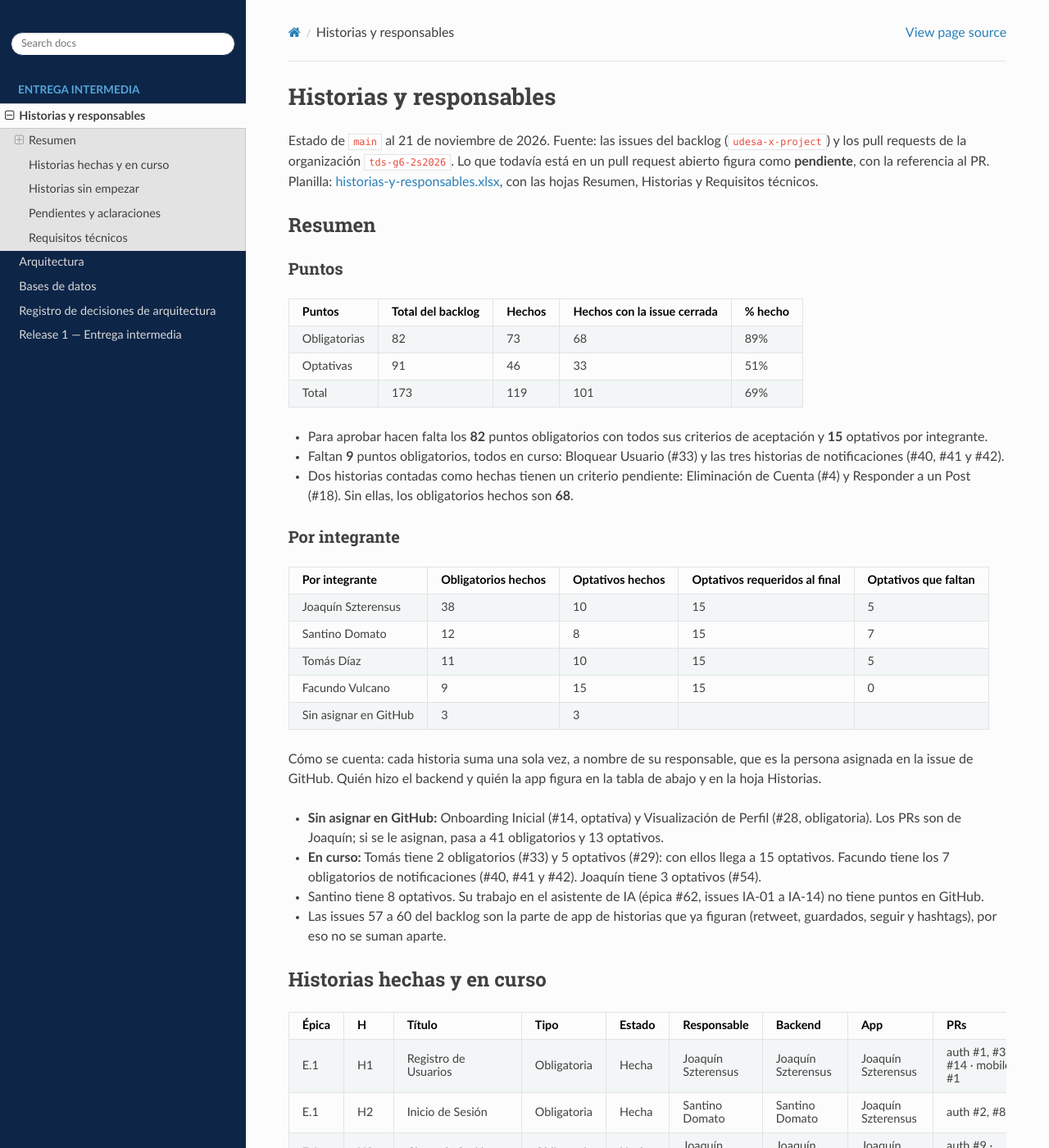
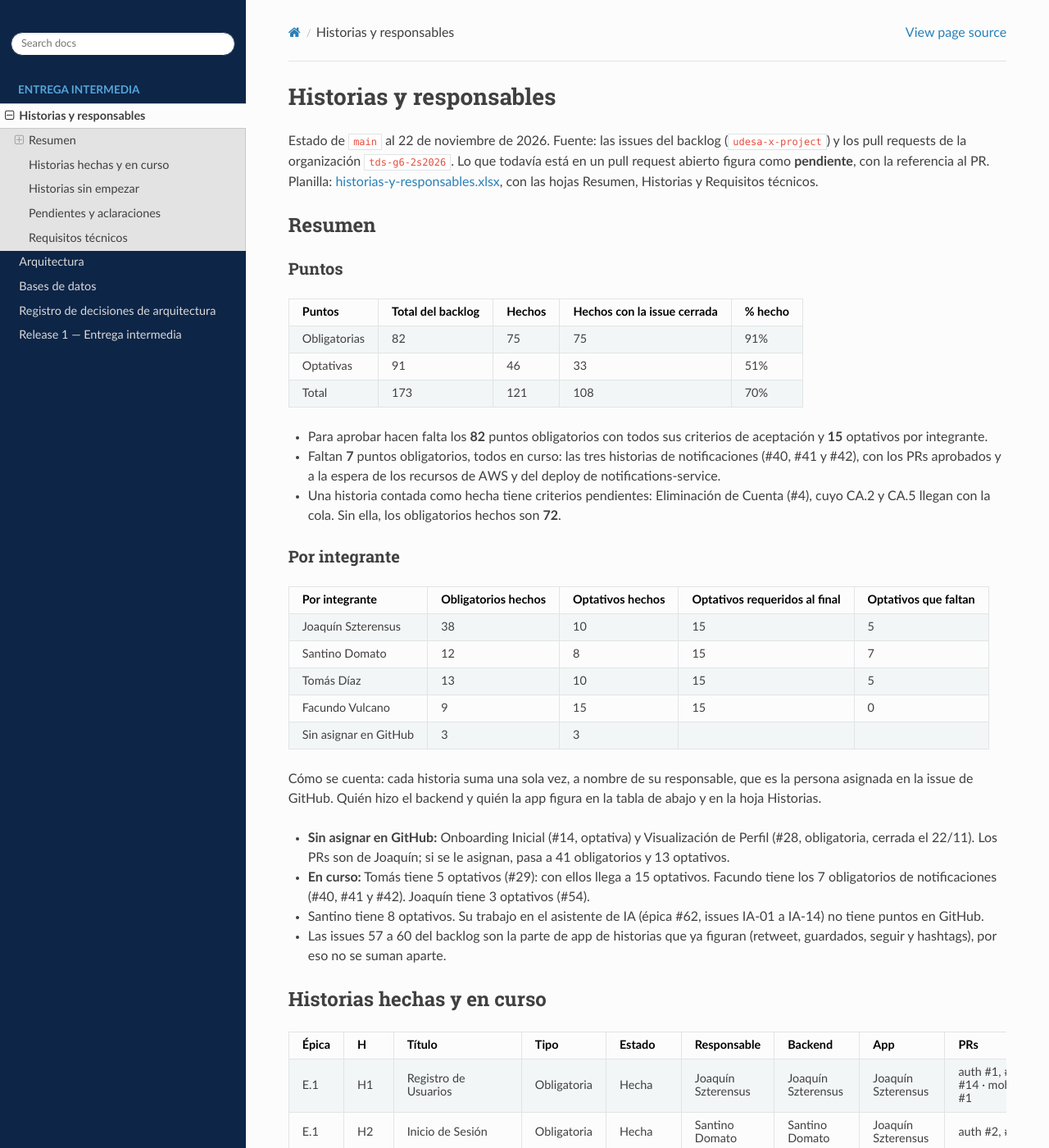
Before and after one commit to tds-g6-2s2026/udesa-x-docs, a Sphinx documentation site: the page built from docs/historias.md, in a window 1280 px wide and 1400 px high. Shown: the whole window at 82% size. Built offline with Sphinx 7.4.7 and the Read the Docs theme 3.1.0, drawn with Linux system fonts in a browser that asks for light colours; some of the changed text lies outside the part shown.

Commit message:
docs: documentación al 22/11, con Bloquear hecho y la lápida con contenido
- Historias: #33 (Bloquear), #18 y #28 hechas y cerradas. Faltan 7 puntos
  obligatorios, las tres historias de notificaciones. Tomás pasa a 13.
- Lápida de cuenta borrada: el contenido queda y solo cambia el autor
  (criterio del tutor para el CA.5 de #4), también en la app (mobile #44).
- Observabilidad del agente: backoffice-agent #12 (IA-14) en Pendiente.
- Diagramas: blocks deja de ser pendiente; social y la llamada de posts a
  social suman los bloqueos.

```diff
--- a/docs/historias.md
+++ b/docs/historias.md
@@ -1,6 +1,6 @@
 # Historias y responsables
 
-Estado de `main` al 21 de noviembre de 2026. Fuente: las issues del backlog (`udesa-x-project`) y los pull requests de la organización `tds-g6-2s2026`. Lo que todavía está en un pull request abierto figura como **pendiente**, con la referencia al PR. Planilla: [historias-y-responsables.xlsx](https://github.com/tds-g6-2s2026/udesa-x-docs/raw/main/entrega-final/historias-y-responsables.xlsx), con las hojas Resumen, Historias y Requisitos técnicos.
+Estado de `main` al 22 de noviembre de 2026. Fuente: las issues del backlog (`udesa-x-project`) y los pull requests de la organización `tds-g6-2s2026`. Lo que todavía está en un pull request abierto figura como **pendiente**, con la referencia al PR. Planilla: [historias-y-responsables.xlsx](https://github.com/tds-g6-2s2026/udesa-x-docs/raw/main/entrega-final/historias-y-responsables.xlsx), con las hojas Resumen, Historias y Requisitos técnicos.
 
 ## Resumen
 
@@ -8,13 +8,13 @@ Estado de `main` al 21 de noviembre de 2026. Fuente: las issues del backlog (`ud
 
 | Puntos | Total del backlog | Hechos | Hechos con la issue cerrada | % hecho |
 |---|---|---|---|---|
-| Obligatorias | 82 | 73 | 68 | 89% |
+| Obligatorias | 82 | 75 | 75 | 91% |
 | Optativas | 91 | 46 | 33 | 51% |
-| Total | 173 | 119 | 101 | 69% |
+| Total | 173 | 121 | 108 | 70% |
 
 - Para aprobar hacen falta los **82** puntos obligatorios con todos sus criterios de aceptación y **15** optativos por integrante.
-- Faltan **9** puntos obligatorios, todos en curso: Bloquear Usuario (#33) y las tres historias de notificaciones (#40, #41 y #42).
-- Dos historias contadas como hechas tienen un criterio pendiente: Eliminación de Cuenta (#4) y Responder a un Post (#18). Sin ellas, los obligatorios hechos son **68**.
+- Faltan **7** puntos obligatorios, todos en curso: las tres historias de notificaciones (#40, #41 y #42), con los PRs aprobados y a la espera de los recursos de AWS y del deploy de notifications-service.
+- Una historia contada como hecha tiene criterios pendientes: Eliminación de Cuenta (#4), cuyo CA.2 y CA.5 llegan con la cola. Sin ella, los obligatorios hechos son **72**.
 
 ### Por integrante
 
@@ -22,14 +22,14 @@ Estado de `main` al 21 de noviembre de 2026. Fuente: las issues del backlog (`ud
 |---|---|---|---|---|
 | Joaquín Szterensus | 38 | 10 | 15 | 5 |
 | Santino Domato | 12 | 8 | 15 | 7 |
-| Tomás Díaz | 11 | 10 | 15 | 5 |
+| Tomás Díaz | 13 | 10 | 15 | 5 |
 | Facundo Vulcano | 9 | 15 | 15 | 0 |
 | Sin asignar en GitHub | 3 | 3 | | |
 
 Cómo se cuenta: cada historia suma una sola vez, a nombre de su responsable, que es la persona asignada en la issue de GitHub. Quién hizo el backend y quién la app figura en la tabla de abajo y en la hoja Historias.
 
-- **Sin asignar en GitHub:** Onboarding Inicial (#14, optativa) y Visualización de Perfil (#28, obligatoria). Los PRs son de Joaquín; si se le asignan, pasa a 41 obligatorios y 13 optativos.
-- **En curso:** Tomás tiene 2 obligatorios (#33) y 5 optativos (#29): con ellos llega a 15 optativos. Facundo tiene los 7 obligatorios de notificaciones (#40, #41 y #42). Joaquín tiene 3 optativos (#54).
+- **Sin asignar en GitHub:** Onboarding Inicial (#14, optativa) y Visualización de Perfil (#28, obligatoria, cerrada el 22/11). Los PRs son de Joaquín; si se le asignan, pasa a 41 obligatorios y 13 optativos.
+- **En curso:** Tomás tiene 5 optativos (#29): con ellos llega a 15 optativos. Facundo tiene los 7 obligatorios de notificaciones (#40, #41 y #42). Joaquín tiene 3 optativos (#54).
 - Santino tiene 8 optativos. Su trabajo en el asistente de IA (épica #62, issues IA-01 a IA-14) no tiene puntos en GitHub.
 - Las issues 57 a 60 del backlog son la parte de app de historias que ya figuran (retweet, guardados, seguir y hashtags), por eso no se suman aparte.
 
@@ -62,12 +62,12 @@ Cómo se cuenta: cada historia suma una sola vez, a nombre de su responsable, qu
 | E.2 | H11 | Trending Topics | Optativa | Hecha | Facundo Vulcano | Facundo Vulcano | Facundo Vulcano | posts #23 · mobile #23 | #25 |
 | E.2 | H12 | Guardar Posts (Bookmarks) | Optativa | Hecha | Facundo Vulcano | Facundo Vulcano | Facundo Vulcano | posts #6 · mobile #10, #13 | #26 |
 | E.2 | H13 | Citar Post (Quote Tweet) | Optativa | Hecha (falta cerrar la issue) | Joaquín Szterensus | Joaquín Szterensus | Joaquín Szterensus | posts #34, #35 · mobile #36, #37 | #27 |
-| E.2 | H14 | Visualización de Perfil de Usuario | Obligatoria | Hecha (falta asignar y cerrar la issue) | Sin asignar (PRs de Joaquín Szterensus) | Joaquín Szterensus (auth, posts) | Joaquín Szterensus | auth #27 · posts #20 · mobile #20 | #28 |
+| E.2 | H14 | Visualización de Perfil de Usuario | Obligatoria | Hecha (issue cerrada; falta asignarla) | Sin asignar (PRs de Joaquín Szterensus) | Joaquín Szterensus (auth, posts) | Joaquín Szterensus | auth #27 · posts #20 · mobile #20 | #28 |
 | E.2 | H15 | Post con Video | Optativa | En curso | Tomás Díaz | Tomás Díaz | Tomás Díaz | posts #31 · **pendiente** media #13, gateway #14, mobile #35 | #29 |
 | E.3 | H1 | Seguir a un Usuario | Obligatoria | Hecha | Joaquín Szterensus | Joaquín Szterensus (social, auth) | Tomás Díaz | social #1 · auth #17 · mobile #14, #15 | #30 |
 | E.3 | H2 | Dejar de Seguir a un Usuario | Obligatoria | Hecha | Santino Domato | Santino Domato | Santino Domato | social #9 · mobile #21 | #31 |
 | E.3 | H3 | Listado de Seguidores y Seguidos | Obligatoria | Hecha | Facundo Vulcano | Facundo Vulcano | Facundo Vulcano | social #11 · mobile #26 | #32 |
-| E.3 | H4 | Bloquear Usuario | Obligatoria | En curso | Tomás Díaz | Tomás Díaz | Tomás Díaz | auth #43 · **pendiente** social #17, #18 · posts #37, #38 · mobile #41, #42 · auth #44 | #33 |
+| E.3 | H4 | Bloquear Usuario | Obligatoria | Hecha | Tomás Díaz | Tomás Díaz | Tomás Díaz | auth #43, #44 · social #17, #18 · posts #37, #38 · mobile #41, #42 · docs #9 | #33 |
 | E.3 | H5 | Denunciar Usuario | Obligatoria | Hecha | Joaquín Szterensus | Joaquín Szterensus (social, admin, auth) | Joaquín Szterensus | social #12 · admin #22 · auth #33 · mobile #27 | #34 |
 | E.4 | H1 | Recibir notificaciones de nuevo seguidor | Obligatoria | En curso | Facundo Vulcano | Facundo Vulcano | Facundo Vulcano | mobile #32 · **pendiente** notifications #1, social #15 | #40 |
 | E.4 | H2 | Notificación de interacción | Obligatoria | En curso | Facundo Vulcano | Facundo Vulcano | Facundo Vulcano | mobile #32 · **pendiente** notifications #1, posts #27 | #41 |
@@ -108,13 +108,11 @@ Notificación de Mención (#43) y Preferencias de Notificación (#44) dependen d
 | Historia | Título | Pendiente o aclaración |
 |---|---|---|
 | E.1 H1 | Registro de Usuarios | CA.6: la app no tiene el botón para reenviar el mail de verificación (el endpoint ya existe en auth). |
-| E.1 H4 | Eliminación de Cuenta | CA.2 (borrar los follows de la cuenta) y CA.5 ("[Usuario eliminado]" en hilos y retweets) llegan con la cola: **pendiente** auth #36, social #13 y posts #33, aprobados y a la espera de los recursos de AWS. La app ya muestra la lápida (mobile #31). |
+| E.1 H4 | Eliminación de Cuenta | CA.2 (borrar los follows de la cuenta) y CA.5 (en hilos y retweets el contenido queda y el autor pasa a "[Usuario eliminado]", criterio del tutor) llegan con la cola: **pendiente** auth #36, social #13 y posts #33, aprobados y a la espera de los recursos de AWS. La app ya muestra la lápida con el contenido (mobile #31 y #44). |
 | E.1 H14 | Onboarding Inicial | En main desde el 21/11. La issue no tiene responsable en GitHub y sus CA no están tildados; los PRs son de Joaquín. |
-| E.2 H4 | Responder a un Post | CA.3 (no se puede responder a quien te bloqueó) llega con el bloqueo: **pendiente** posts #37, con cambios pedidos. La issue sigue abierta. |
 | E.2 H13 | Citar Post (Quote Tweet) | En main desde el 21/11. Faltan tildar los CA y cerrar la issue. |
 | E.2 H14 | Visualización de Perfil de Usuario | Todos los CA están tildados, pero la issue sigue abierta y sin responsable en GitHub; los PRs son de Joaquín. |
 | E.2 H15 | Post con Video | **Pendiente:** media #13 y gateway #14 están aprobados con condición; mobile #35 espera una decisión del equipo (con el cambio, en iPhone se rechazan las fotos HEIC). media #13 y mobile #35 se mergean juntos. |
-| E.3 H4 | Bloquear Usuario | **Pendiente:** social #17 y posts #37 tienen cambios pedidos. social #18, posts #38, mobile #41 y #42 están aprobados y esperan; auth #44 va último. |
 | E.4 H1 | Recibir notificaciones de nuevo seguidor | **Pendiente:** notifications #1 y social #15 están aprobados; esperan los recursos de AWS y el deploy de notifications-service. |
 | E.4 H2 | Notificación de interacción | **Pendiente:** notifications #1 y posts #27 están aprobados; esperan los recursos de AWS y el deploy de notifications-service. |
 | E.4 H3 | Centro de Notificaciones In-App | **Pendiente:** notifications #1 y gateway #9 están aprobados. gateway #9 se mergea después del deploy de notifications-service; hasta entonces la campanita de la app recibe 404. |
@@ -140,7 +138,7 @@ Notificación de Mención (#43) y Preferencias de Notificación (#44) dependen d
 | Cobertura mínima del 85% en cada servicio y en el frontend, dentro de la CI | Parcial | Equipo; app: Facundo Vulcano | Los ocho backends exigen 85% en la CI. La app tiene 90,6% de líneas, pero main no tiene umbral: **pendiente** mobile-app #43. |
 | Cobertura visible en cada repositorio | Parcial | Tomás Díaz | Badge de Codecov en el README de auth, posts, social, media, api-gateway, admin y mobile-app. Falta en backoffice-agent y udesa-mcp. |
 | Integración y despliegue continuos con GitHub Actions | Parcial | Joaquín Szterensus; agente y MCP: Santino Domato | CI en cada pull request de todos los repos. CD al mergear a main en auth, posts, social, media, admin y api-gateway: rol por OIDC, imagen en ECR, kubectl y espera del rollout. backoffice-agent y udesa-mcp se despliegan con un workflow manual desde main. La app no tiene CD, como permite la cátedra. |
-| Observabilidad: métricas, logs y trazas en Grafana, IA en Langfuse, con acceso del tutor | Parcial | Joaquín Szterensus | OpenTelemetry en todos los servicios. En EKS, los seis servicios con CD mandan trazas, métricas y logs a Grafana Cloud. El agente tiene el exportador a Langfuse, solo con metadatos. Falta confirmar que el agente y el MCP exporten en EKS: sus manifiestos no definen las variables OTEL_* ni LANGFUSE_*. IA-14 (#77) sigue abierta y notifications-service todavía no tiene observabilidad. |
+| Observabilidad: métricas, logs y trazas en Grafana, IA en Langfuse, con acceso del tutor | Parcial | Joaquín Szterensus | OpenTelemetry en todos los servicios. En EKS, los seis servicios con CD mandan trazas, métricas y logs a Grafana Cloud. El agente tiene el exportador a Langfuse, solo con metadatos. Falta confirmar que el agente y el MCP exporten en EKS: sus manifiestos no definen las variables OTEL_* ni LANGFUSE_*. IA-14 (#77) sigue abierta: **pendiente** backoffice-agent #12, que configura Langfuse para el agente en EKS. notifications-service todavía no tiene observabilidad. |
 | Rate limiting en al menos un microservicio | Cumplido | Joaquín Szterensus, Santino Domato, Tomás Díaz, Facundo Vulcano | posts: 30 posts por hora. social: 50 follows por hora y una denuncia por par cada 24 h. auth: bloqueo tras 5 logins fallidos, 3 intentos de cambio de contraseña y 3 de baja; 2 mensajes de feedback por hora. |
 | Al menos una cola asincrónica entre dos microservicios | Pendiente | Facundo Vulcano (diseño y código), Tomás Díaz (recursos de AWS) | Un tópico de Amazon SNS y una cola de SQS por consumidor ({doc}`ADR-0016 <adr-0016>`). **Pendiente:** auth #36, social #13 y #15, posts #27 y #33, media #14 y notifications #1, todos aprobados. Esperan que se creen el tópico y las colas en AWS y que el tutor aplique las ServiceAccounts. |
 | Buena experiencia de usuario en app y backoffice | Cumplido | Equipo | Sistema de diseño propio, tema claro y oscuro, español e inglés y onboarding para cuentas nuevas. |
```
Also changed, not shown: other parts of docs/historias.md (+1 -1 lines), docs/images/arquitectura.png, docs/images/arquitectura.svg, docs/images/modelo-datos.svg, 2 other files.
